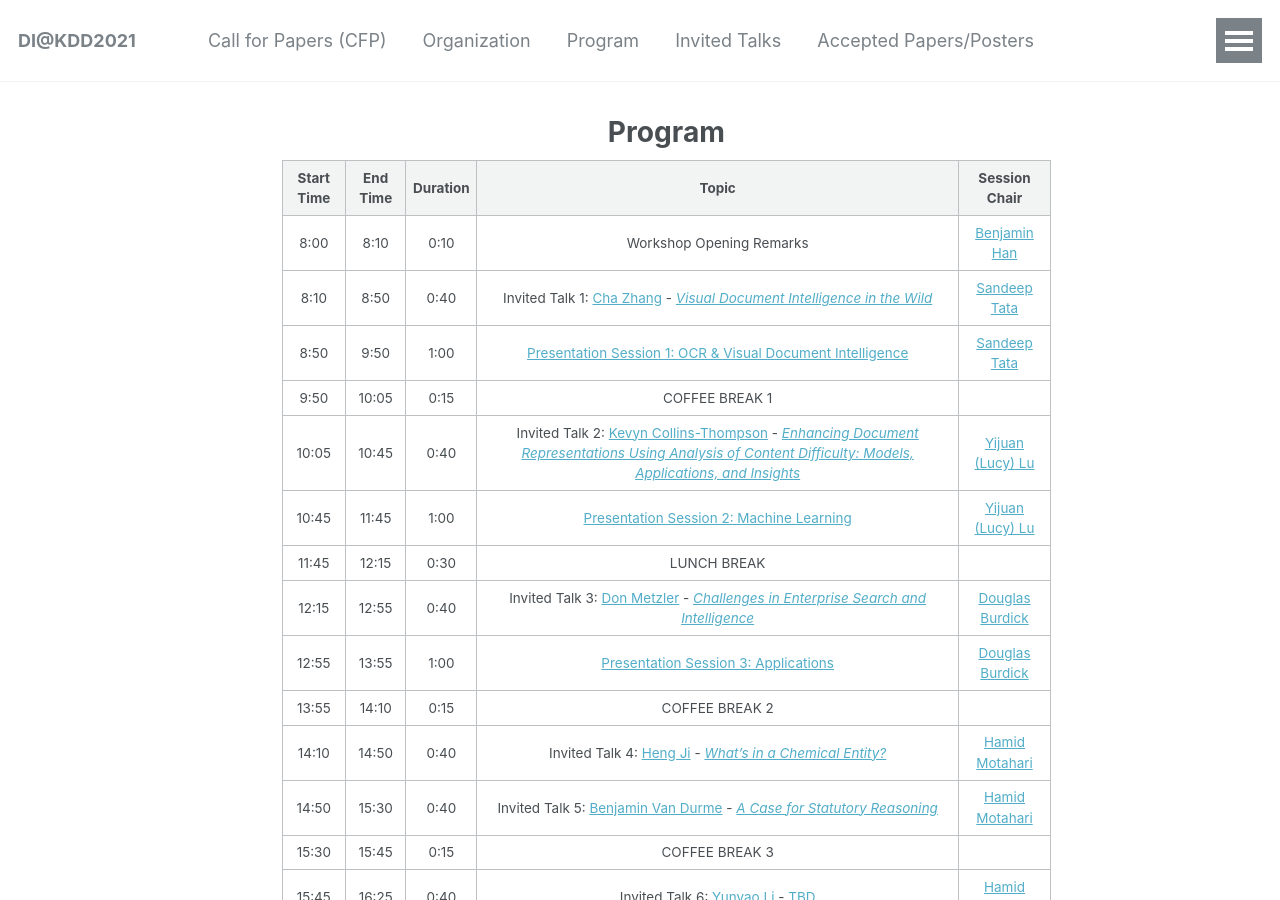
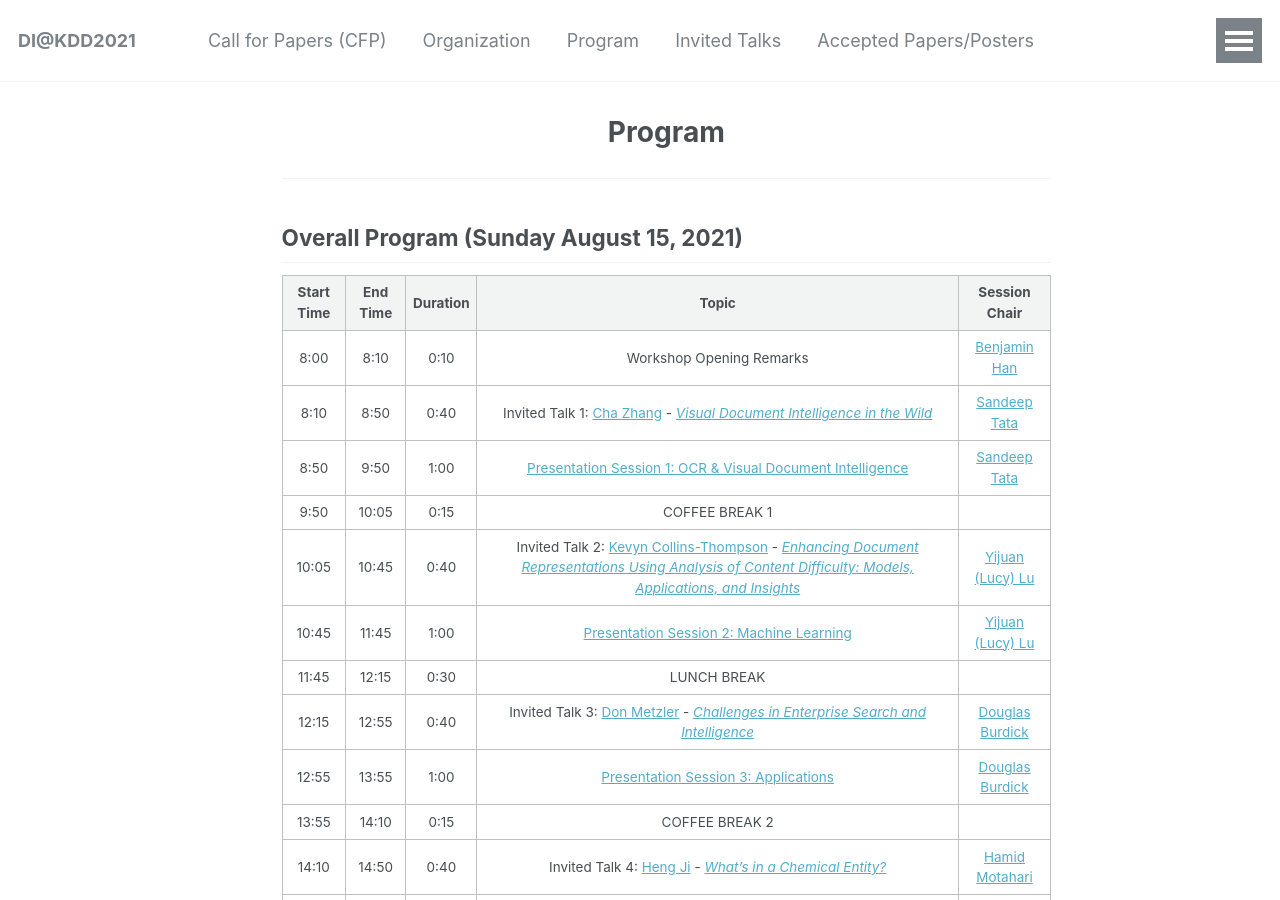
Before and after one commit to document-intelligence/DI-2022, a Jekyll site: the page built from _pages/program.md, in a window 1280 px wide and 900 px high. Built offline with Jekyll 4.4.1, drawn with Linux system fonts in a browser that asks for light colours.

Commit message:
Update program.md

```diff
--- a/_pages/program.md
+++ b/_pages/program.md
@@ -4,6 +4,10 @@ excerpt: "Program"
 sitemap: false
 permalink: /program/
 ---
+
+------
+
+## Overall Program (Sunday August 15, 2021)
 
 | Start Time 	| End Time 	| Duration 	| Topic 	| Session Chair 	|
 |:-:	|:-:	|:-:	|:-:	|:-:	|
```
